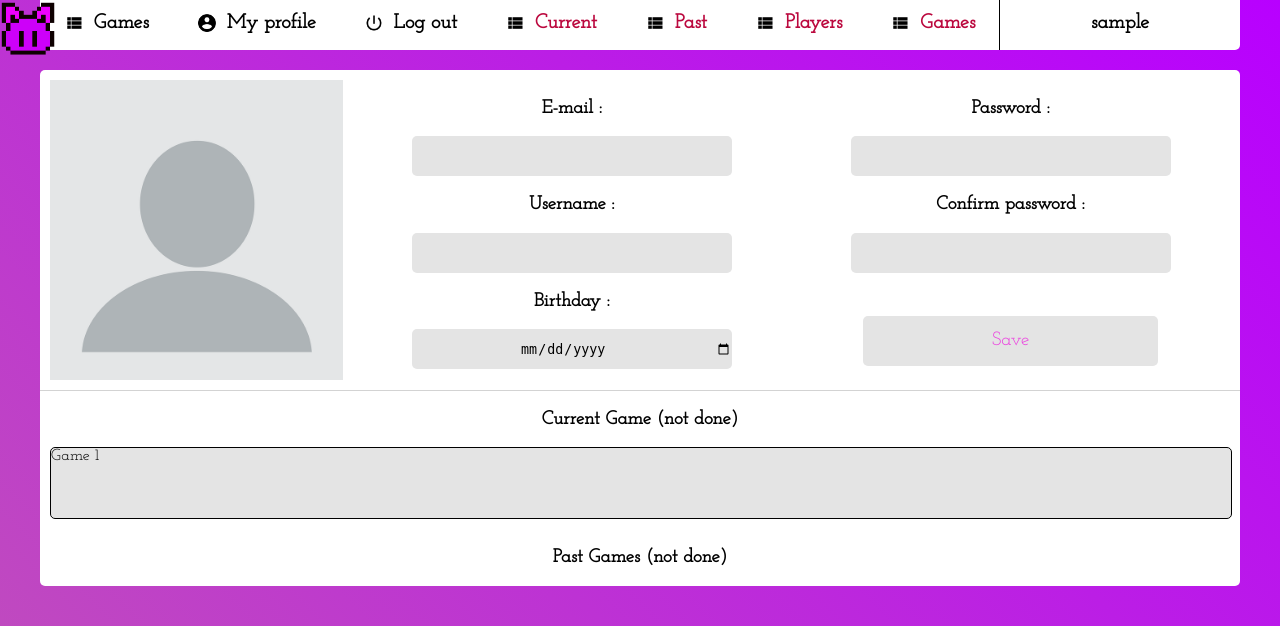
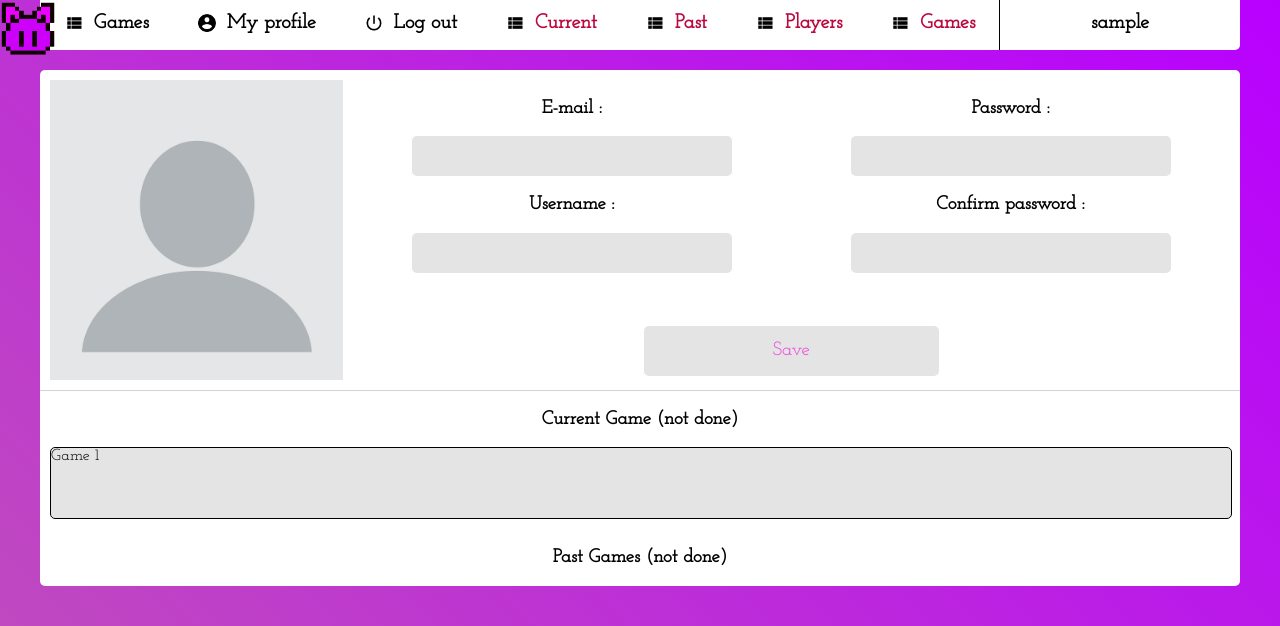
Before and after one commit to TonyChouteau/JEE-WebApp, a Java web app: page /player in a window 1280 px wide. Shown: the top 626 px of the page. Run offline with Tomcat 11, a stand-in JSP engine, Linux system fonts and the light colour scheme; the visitor is signed in with stand-in values (Sample User, id 1); data that the repository does not hold is empty.

Commit message:
adding editing profile

```diff
--- a/src/main/webapp/WEB-INF/views/profile.jsp
+++ b/src/main/webapp/WEB-INF/views/profile.jsp
@@ -42,7 +42,8 @@
                 </div>
                 <div id="edit-profile">
                     <form id="form-profile" method="POST" action="/player">
-                        <div class="column">
+                        <div class="sub-container">
+                            <div class="column-profile">
                                 <h3 class="centered-text">
                                     E-mail :
                                 </h3>
@@ -52,13 +53,8 @@
                                     Username :
                                 </h3>
                                 <input class="register-input" type="text" id="fusername" name="username" placeholder="">
-
-                            <h3 class="centered-text">
-                                Birthday :
-                            </h3>
-                            <input class="register-input" type="date" id="fbirthday" name="birthday" placeholder="">
                             </div>
-                        <div class="column">
+                            <div class="column-profile">
                                 <h3 class="centered-text">
                                     Password :
                                 </h3>
@@ -69,6 +65,9 @@
                                 </h3>
                                 <input class="register-input" type="password" id="fpassword2" onchange="verifySecondPassword()" name="password" placeholder="">
                                 <h1></h1>
+                            </div>
+                        </div>
+                        <div class="sub-container">
                             <input class="register-button" type="submit" value="Save" />
                         </div>
                     </form>
--- a/src/main/webapp/ressources/css/style.css
+++ b/src/main/webapp/ressources/css/style.css
@@ -236,11 +236,21 @@ a, a:hover, a:active, a:focus {
 
 #form-profile{
     display: flex;
+    flex-direction: column;
+}
+.sub-container{
+    display: flex;
     flex-direction: row;
 }
 .column{
     width: 50%;
     height: 100%;
+    margin: 10px;
+    display: flex;
+    flex-direction: column;
+}
+.column-profile{
+    width: 50%;
     margin: 10px;
     display: flex;
     flex-direction: column;
```
Also changed, not shown: src/main/webapp/ressources/js/profile.js (+27 -1 lines). Lines whose indentation alone changed are shown as unchanged.
